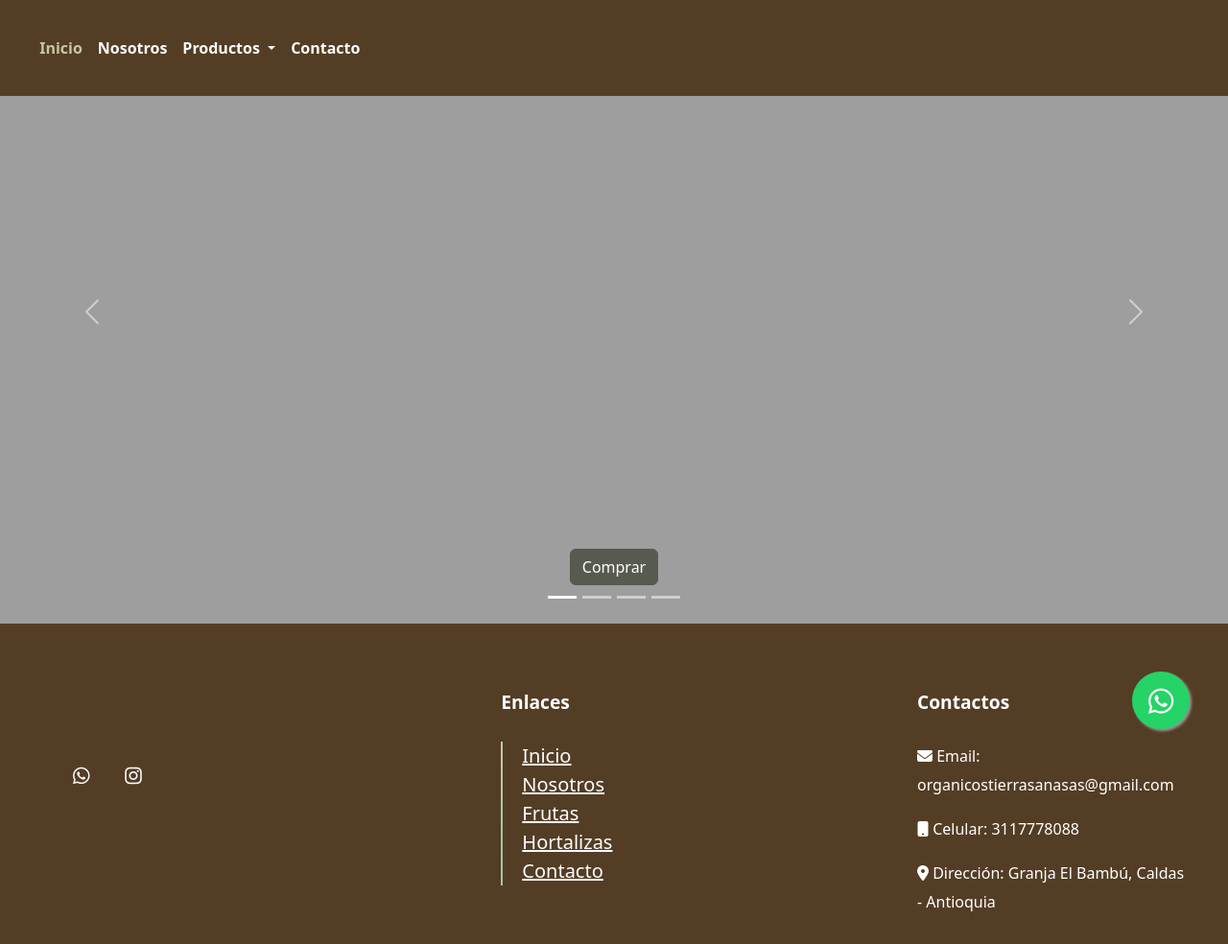
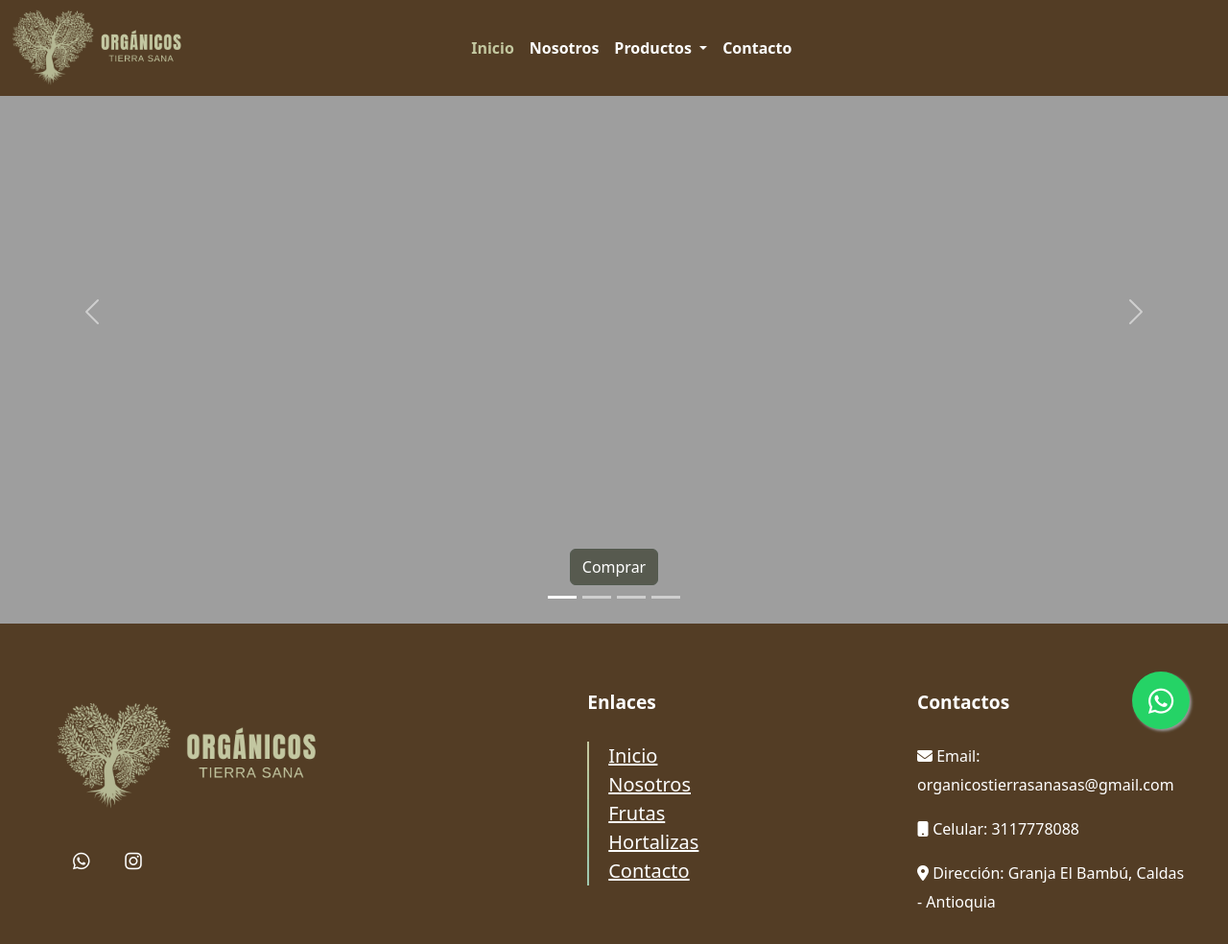
Before and after one commit to OrganicosTierraSana/OrganicosTierraSana, a plain HTML site: page index.html in a window 1280 px wide. Shown: the whole page at 96% size. Drawn offline with nearby package versions, Linux system fonts and the light colour scheme; the site is published under a folder, as on GitHub Pages, so addresses that start at the root find nothing.

Commit message:
7/10/2023

```diff
--- a/index.html
+++ b/index.html
@@ -11,7 +11,7 @@
     <!-- iconos de fontawesome -->
     <script src="https://kit.fontawesome.com/562d327e55.js" crossorigin="anonymous"></script>
     <!-- favicon -->
-    <link rel="shortcut icon" href="/img/logoorganicos.png" type="image/x-icon">
+    <link rel="shortcut icon" href="img/logoorganicos.png" type="image/x-icon">
 </head>
 <body>
 
@@ -21,8 +21,8 @@
     <div class="container-fluid">
       <!-- logo -->
       <a class="navbar-brand" href="index.html">
-          <img src="/img/logoorganicos.png" alt="" id="logo">
-          <img src="/img/organicos.png" alt="" id="logo">
+          <img src="img/logoorganicos.png" alt="" id="logo">
+          <img src="img/organicos.png" alt="" id="logo">
       </a>
       <button class="navbar-toggler" type="button" data-bs-toggle="collapse" data-bs-target="#navbarScroll" aria-controls="navbarScroll" aria-expanded="false" aria-label="Toggle navigation">
         <span class="navbar-toggler-icon"></span>
@@ -130,7 +130,7 @@
         <div class="ftcontainer">
           <div class="footer__menu">
             <figure>
-              <img src="/img/organicof.png" alt="" class="footer__logo">
+              <img src="img/organicof.png" alt="" class="footer__logo">
             </figure>
             <br>
             <p class="ft-social-row">
```
